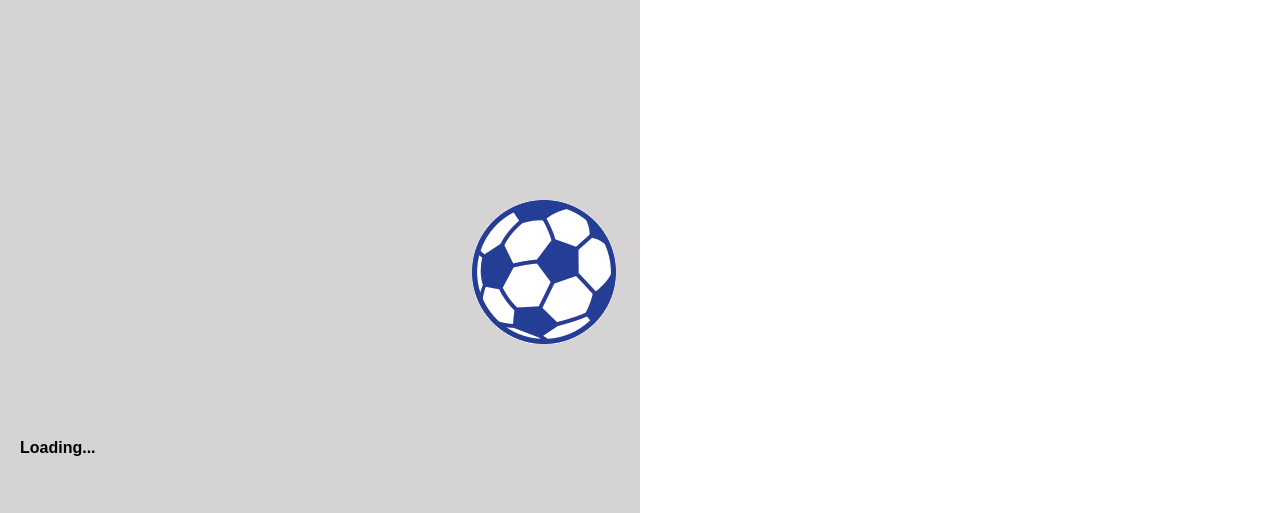
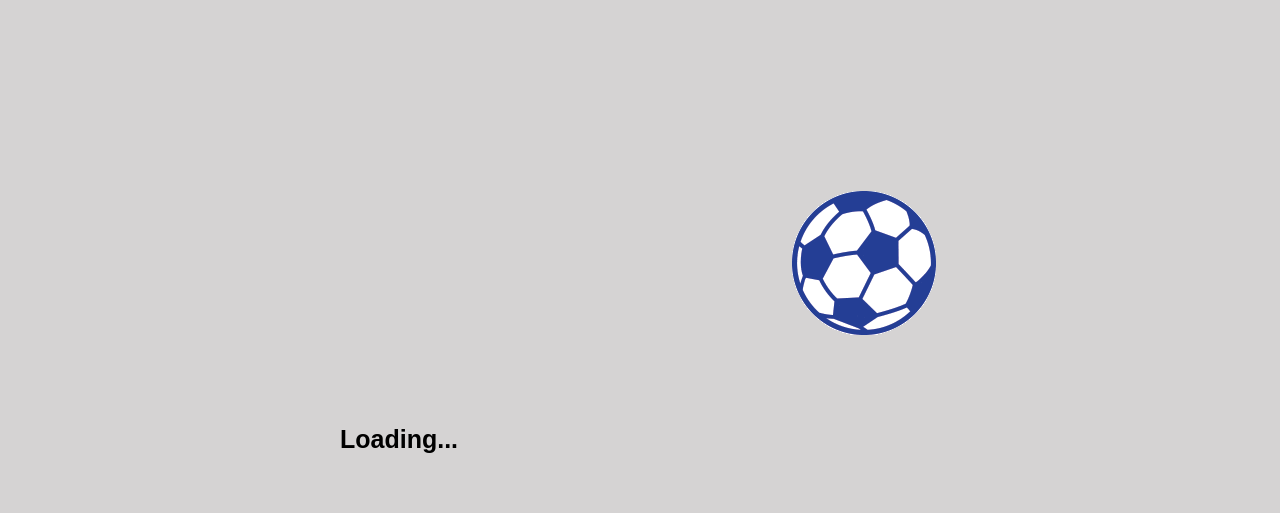
Before and after one commit to HimAYouN/FCpPora, a plain HTML site: page index.html in a window 1280 px wide. Shown: the part 287-800 px from the top of the page. Drawn offline with Linux system fonts and the light colour scheme.

Commit message:
Update preloader.css

```diff
--- a/cssFiles/preloader.css
+++ b/cssFiles/preloader.css
@@ -1,7 +1,7 @@
 .preloader{
     position: fixed;
     top: 0;
-    width: 50%;
+    width: 100%;
     height: 100vh;
     background-color: rgba(199, 197, 197, 0.753);
     z-index: 1;
@@ -14,3 +14,7 @@
     opacity: 0;
     pointer-events: none;
 }
+.preloader h4{
+    top: 75%;
+    font-size: 25px;
+}
```
